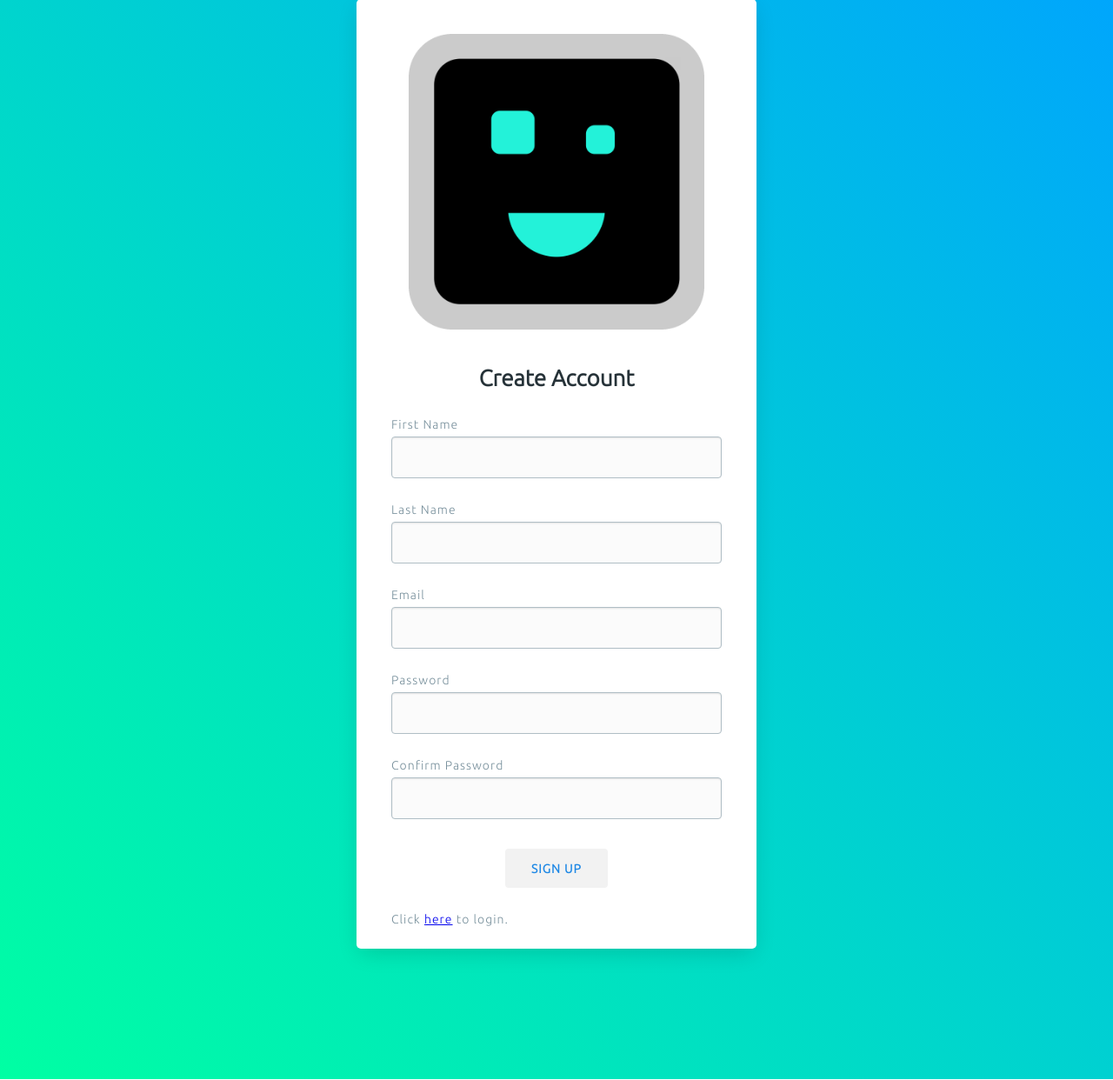
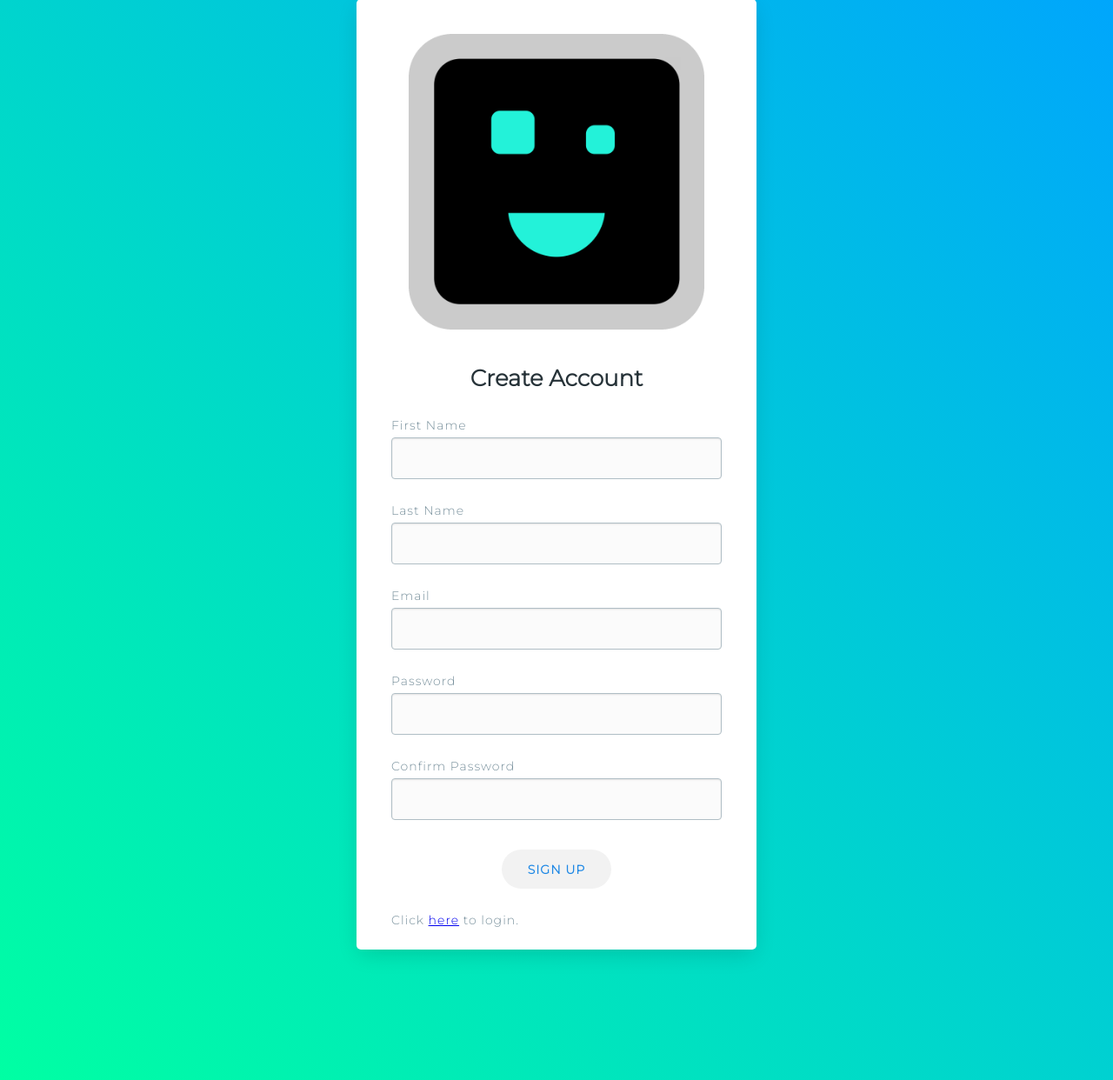
Before and after one commit to ronit-dhingra1/buddiey, a Flask app: page /signup in a window 1280 px wide. Shown: the part 91-1333 px from the top of the page at 87% size. Run offline with Flask 2, Linux system fonts and the light colour scheme.

Commit message:
modified button behavior

```diff
--- a/buddiey/static/auth.css
+++ b/buddiey/static/auth.css
@@ -3,6 +3,7 @@
 */
 
 @import url('https://fonts.googleapis.com/css2?family=Ubuntu:wght@300&display=swap');
+@import url('https://fonts.googleapis.com/css2?family=Montserrat:wght@300&display=swap');
 
 /* Setup */
 :root {
@@ -32,7 +33,7 @@
   body {
     margin: 0;
     min-height: 100vh;
-    font-family: 'Ubuntu', sans-serif;
+    font-family: 'Montserrat', sans-serif;
     font-size: 18px;
     line-height: 28px;
     color: var(--black);
@@ -156,7 +157,7 @@
     font-weight: 600;
     text-decoration: none;
     border: none;
-    border-radius: 4px;
+    border-radius: 30px;
     outline: none;
     cursor: pointer;
     display: inline-block;
```
